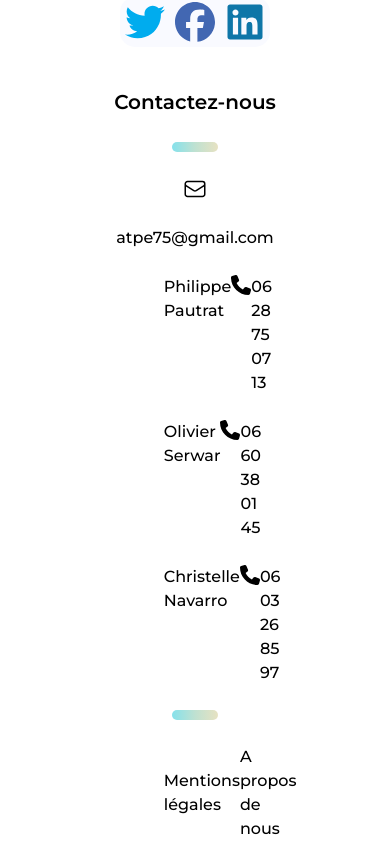
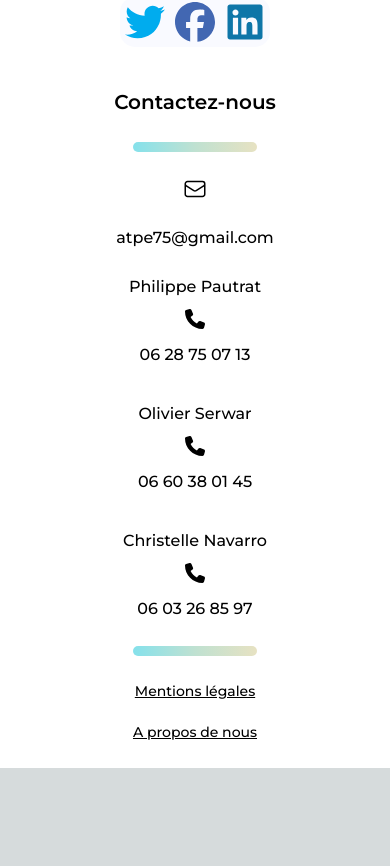
Before and after one commit to Matsuel/ATPE, a Next.js app: page / in a window 390 px wide. Shown: the part 5056-5922 px from the top of the page. After the commit the page ends 5824 px from the top, so only its background shows below. Built offline with nearby package versions, Linux system fonts and the light colour scheme.

Commit message:
footer responsive

```diff
--- a/src/Components/Footer/index.tsx
+++ b/src/Components/Footer/index.tsx
@@ -2,7 +2,7 @@ import React from 'react';
 import { faTwitter, faFacebook, faLinkedin, IconDefinition } from '@fortawesome/free-brands-svg-icons';
 import styles from './style.module.scss';
 import { FontAwesomeIcon } from '@fortawesome/react-fontawesome';
-import { faPaperPlane, faPhone } from '@fortawesome/free-solid-svg-icons';
+import { faPhone } from '@fortawesome/free-solid-svg-icons';
 import MailSvg from '@/assets/mail.svg';
 import Image from 'next/image';
 import Link from 'next/link';
@@ -23,7 +23,7 @@ interface Person {
     phone: string;
 }
 
-const Footer = ({ }: FooterProps) => {
+const Footer = () => {
 
     const datas: Social[] = [
         {
--- a/src/Components/Footer/style.module.scss
+++ b/src/Components/Footer/style.module.scss
@@ -7,7 +7,7 @@
     background-color: #fff;
     padding-bottom: 25px;
 
-    .Footer_Links{
+    .Footer_Links {
         margin-top: 20px;
         margin-bottom: 20px;
         width: auto;
@@ -41,7 +41,7 @@
         }
 
         .Footer_Link:hover {
-            background-color: rgba(0,0,0,0.2);
+            background-color: rgba(0, 0, 0, 0.2);
         }
     }
 
@@ -98,10 +98,11 @@
             gap: 25px;
 
             .Footer_Contacts_Person {
-                width: 20%;
+                width: auto;
                 height: auto;
                 display: flex;
-                justify-content: space-between;
+                flex-direction: row;
+                gap: 20px;
 
                 .Footer_ContactName {
                     font-family: 'Montserrat', sans-serif;
@@ -149,3 +150,73 @@
         }
     }
 }
+
+@media screen and (max-width: 1024px) {
+    .Footer_container {
+        .Footer_Contacts {
+            .FooterSeparator {
+                width: 30%;
+            }
+
+            .FooterLinks {
+                width: 30%;
+
+                .FooterLink {
+                    font-size: 14px;
+                }
+            }
+        }
+    }
+}
+
+@media screen and (max-width: 768px) {
+    .Footer_container {
+        .Footer_Contacts {
+            .FooterSeparator {
+                width: 35%;
+            }
+
+            .FooterLinks {
+                width: 40%;
+
+                .FooterLink {
+                    font-size: 14px;
+                }
+            }
+        }
+    }
+}
+
+@media screen and (max-width: 480px) {
+    .Footer_container {
+        .Footer_Contacts {
+            .FooterSeparator {
+                width: 40%;
+            }
+
+            .Footer_Contacts_Persons {
+                gap: 35px;
+
+                .Footer_Contacts_Person {
+                    flex-direction: column;
+                    justify-content: center;
+                    align-items: center;
+                    gap: 10px;
+                }
+            }
+
+            .FooterLinks {
+                flex-direction: column;
+                gap: 20px;
+                justify-content: center;
+                align-items: center;
+
+                .FooterLink {
+                    font-size: 14px;
+                    text-align: center;
+                    text-decoration: underline;
+                }
+            }
+        }
+    }
+}
```
